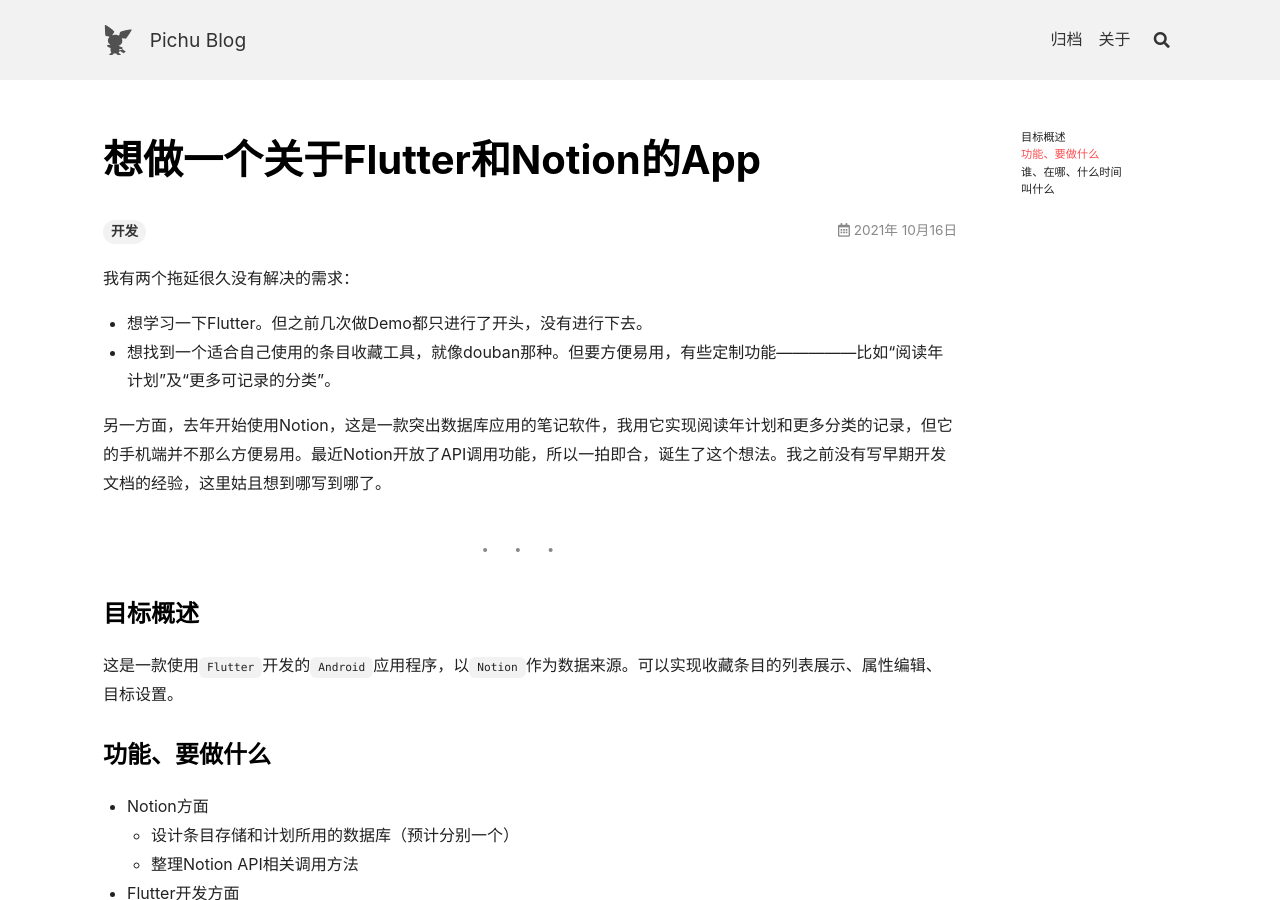
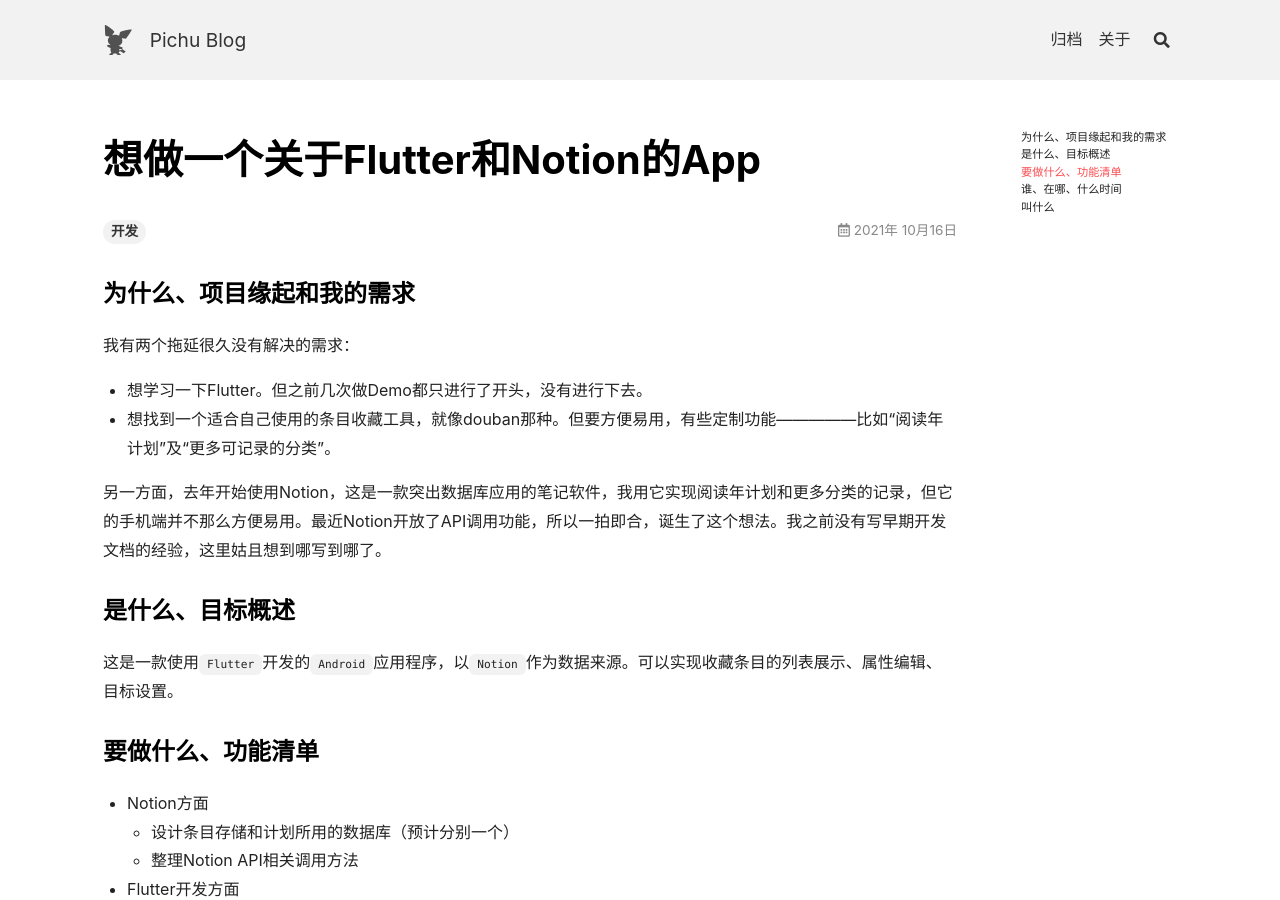
Before and after one commit to smartranger/smartranger.github.io, a Jekyll site: the page built from _posts/2021-10-16-app-about-flutter-and-notion.md, in a window 1280 px wide and 900 px high. Built offline with Jekyll 4.4.1, drawn with Linux system fonts in a browser that asks for light colours; nearby versions of some CDN libraries.

Commit message:
Update 2021-10-16 修改了小标题

```diff
--- a/_posts/2021-10-16-app-about-flutter-and-notion.md
+++ b/_posts/2021-10-16-app-about-flutter-and-notion.md
@@ -2,6 +2,8 @@
 title: 想做一个关于Flutter和Notion的App
 tags: 开发
 ---
+
+### 为什么、项目缘起和我的需求
 
 我有两个拖延很久没有解决的需求：
 
@@ -10,13 +12,11 @@
 
 另一方面，去年开始使用Notion，这是一款突出数据库应用的笔记软件，我用它实现阅读年计划和更多分类的记录，但它的手机端并不那么方便易用。最近Notion开放了API调用功能，所以一拍即合，诞生了这个想法。我之前没有写早期开发文档的经验，这里姑且想到哪写到哪了。
 
----
-
-### 目标概述
+### 是什么、目标概述
 
 这是一款使用`Flutter`开发的`Android`应用程序，以`Notion`作为数据来源。可以实现收藏条目的列表展示、属性编辑、目标设置。
 
-### 功能、要做什么
+### 要做什么、功能清单
 
 - Notion方面
     - 设计条目存储和计划所用的数据库（预计分别一个）
```
